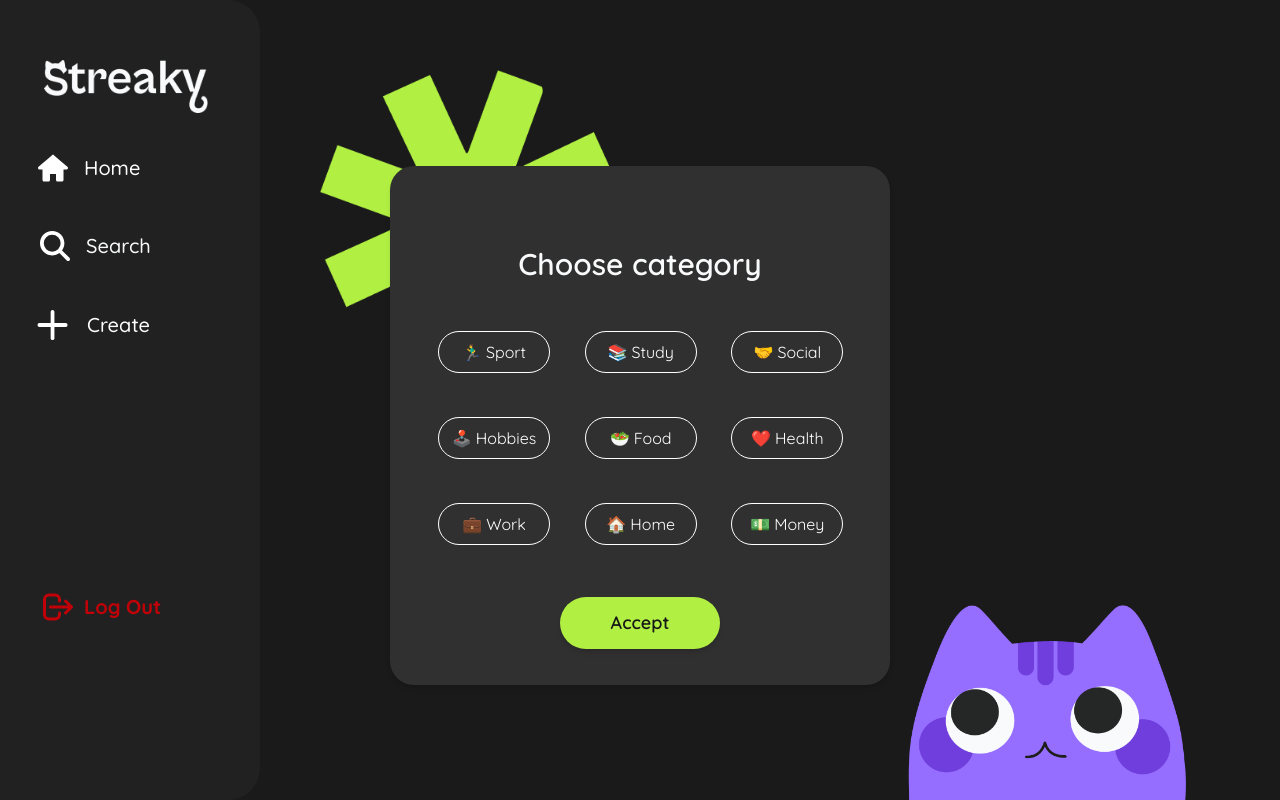
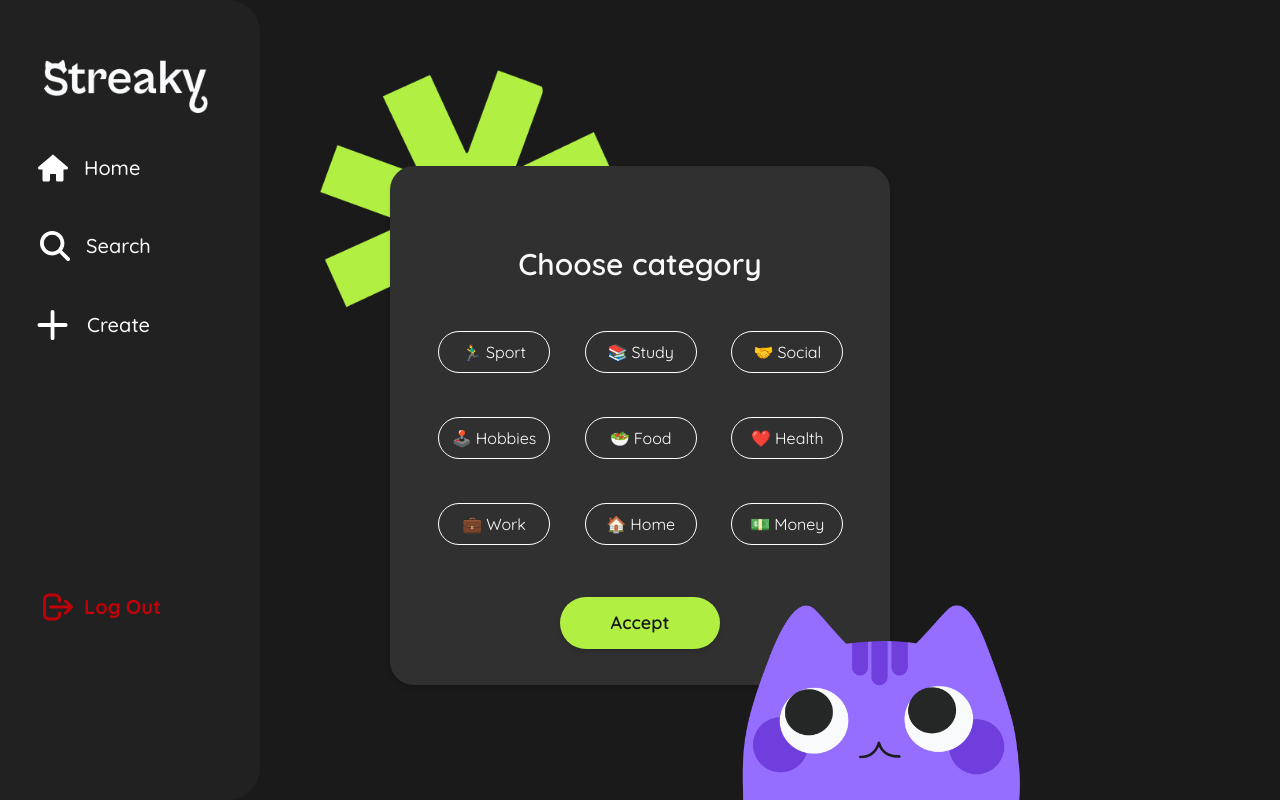
Before and after one commit to Disenando-con-Algoritmos/proyecto-final-streaky, a React (Vite) app: page /select in a window 1280 px wide. Built offline with nearby package versions, Linux system fonts and the light colour scheme.

Commit message:
(STYLE(SELECTCATEGORY): CHANGE-STYLE)

```diff
--- a/src/pages/SelectCategory.tsx
+++ b/src/pages/SelectCategory.tsx
@@ -99,7 +99,7 @@ export default function SelectCategory() {
         <img
           src={catSelect}
           alt="Cat Select"
-          className="absolute bottom-0 left-[70%] w-[300px] pointer-events-none"
+          className="absolute bottom-0 left-[57%] w-[300px] pointer-events-none z-20"
         />
 
         <img
```
